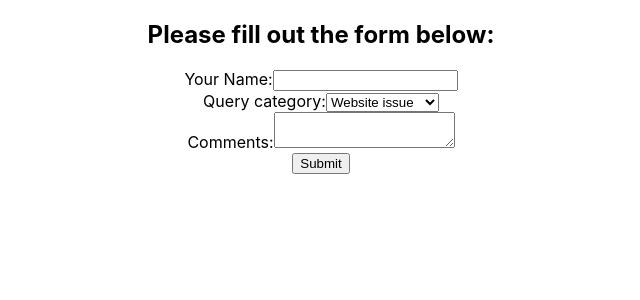
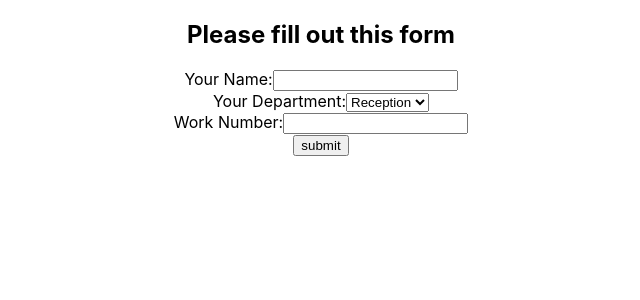
Before and after one commit to jax-parker/react2, a React (Create React App) app in the folder my-app/: page / in a window 1280 px wide. Shown: the top 300 px of the page, without its empty margins (319-959 px from the left). Built offline with nearby package versions, Linux system fonts and the light colour scheme.

Commit message:
my try at forms

```diff
--- a/my-app/src/App.js
+++ b/my-app/src/App.js
@@ -1,10 +1,10 @@
 import "./App.css";
-import ControlledFormHooks from "./components/ControlledFormHooks";
+import ControlledFormHooks1 from "./components/ControlledFormHooks1";
 
 
 function App() {
   return <div className="App">
-      <ControlledFormHooks />
+      <ControlledFormHooks1 />
     </div>;
 }
 
--- a/my-app/src/components/ControlledFormHooks.js
+++ /dev/null
@@ -1,60 +0,0 @@
-import React, {useState} from 'react'
-
-function ControlledFormHooks() {
-    const [name, setName] = useState('')
-    const [category, setCategory] = useState('website')
-    const [comments, setComments] = useState('')
-    const handleSubmit = (e) => {
-        e.preventDefault();
-        console.log(name, category, comments);
-    }
-    return (
-        <div>
-            <h2>Please fill out the form below:</h2>
-            <form onSubmit={handleSubmit}>
-                <div>
-                    <label htmlFor="id-name">Your Name:</label>
-                    <input
-                        value={name}
-                        onChange={
-                            (e) =>setName(e.target.value)
-                        }
-                        id="id-name"
-                        name="name"
-                        type="text"
-                    />
-                </div>
-                <div>
-                    <label htmlFor="id-category">Query category:</label>
-                    <select
-                        id="id-category"
-                        name="category"
-                        value={category}
-                        onChange={
-                            (e)=>setCategory(e.target.value)
-                        }
-                    >
-                        <option value="website">Website issue</option>
-                        <option value="order">Order issue</option>
-                        <option value="general">General inquiry</option>
-
-                    </select>
-                </div>
-                <div>
-                    <label htmlFor="id-comments">Comments:</label>
-                    <textarea
-                        id="id-comments"
-                        name="comments"
-                        value={comments}
-                        onChange={
-                            (e) => setComments(e.target.value)
-                        }
-                    />
-                </div>
-                <input type="submit" value="Submit" />
-            </form>
-        </div>
-    )
-}
-
-export default ControlledFormHooks
--- /dev/null
+++ b/my-app/src/components/ControlledFormHooks1.js
@@ -0,0 +1,63 @@
+import React, { useState } from 'react'
+
+function ControlledFormHooks1() {
+
+    const [name, setName] = useState('')
+    const [dept, setDept] = useState('reception')
+    const [workno, setWorkno] = useState('')
+    const handleSubmit = (e) => {
+        e.preventDefault();
+        console.log(name, dept, workno);
+    }
+    return (
+        <div>
+            <h2>Please fill out this form</h2>
+
+            <form onSubmit={handleSubmit}>
+                <div>
+                    <label htmlFor="id-name">Your Name:</label>
+                    <input
+                        value={name}
+                        onChange={
+                            (e) => setName(e.target.value)
+                        }
+                        id='name'
+                        name='name'
+                        type='text'
+                    />
+                </div>
+                <div>
+                    <label htmlFor="id-dept">Your Department:</label>
+                    <select
+                        id="dept"
+                        name="dept"
+                        value={dept}
+                        onChange={
+                            (e) => setDept(e.target.value)
+                        }
+                    >
+                        <option value="reception">Reception</option>
+                        <option value="accounts">Accounts</option>
+                        <option value="workshop">Workshop</option>
+                    </select>
+                </div>
+                <div>
+                    <label htmlFor='id-workno'>Work Number:</label>
+                    <input
+                        value={workno}
+                        onChange={
+                            (e) => setWorkno(e.target.value)
+                        }
+                        id="workno"
+                        name="workno"
+                        type="text"
+                    />
+
+                </div>
+                <input type="submit" value="submit" />
+            </form >
+        </div >
+    )
+}
+
+export default ControlledFormHooks1
```
Also changed, not shown: my-app/src/components/ControlledForm.js (deleted, +0 -77 lines).
